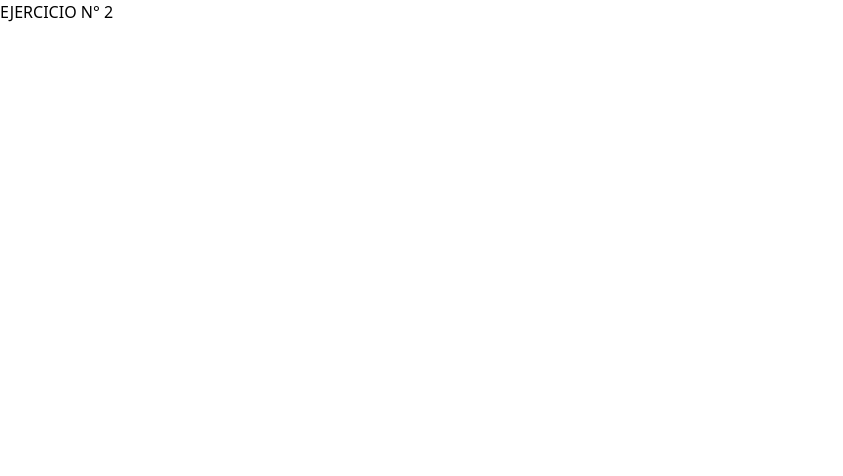
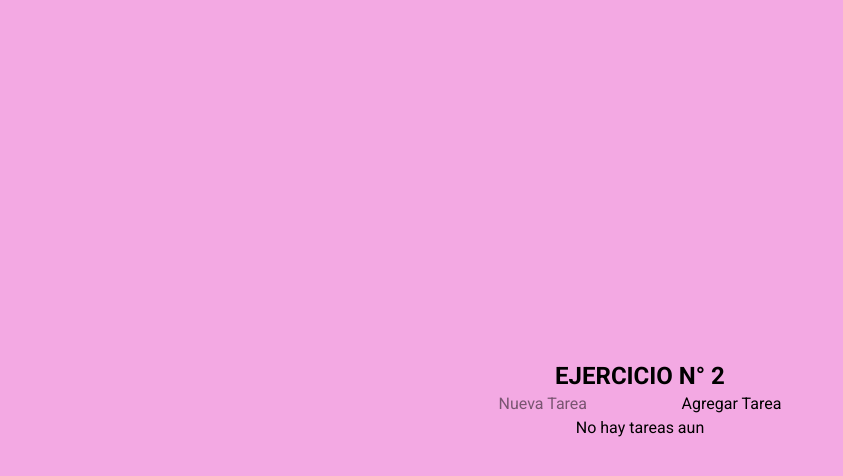
Before and after one commit to euge1982/practica-parcial, a Vue app: page / in a window 1280 px wide. Before the commit this address had no page. Shown: the top 476 px of the page, without its empty margins (0-843 px from the left). Built offline with nearby package versions, Linux system fonts and the light colour scheme.

Commit message:
Se agrega el ejercicio funcionando, faltan los estilos

```diff
--- a/index.html
+++ b/index.html
@@ -5,6 +5,7 @@
     <link rel="icon" href="/favicon.ico">
     <meta name="viewport" content="width=device-width, initial-scale=1.0">
     <script src="https://cdn.jsdelivr.net/npm/@tailwindcss/browser@4"></script>
+    <link rel="stylesheet" href="/src/assets/global.css">
     <title>Euge App</title>
   </head>
   <body>
--- a/src/App.vue
+++ b/src/App.vue
@@ -1,10 +1,21 @@
-<script setup lang="ts"></script>
+<script setup lang="ts">
+//importo el componente TareaS que voy a renderizar
+import TareaS from "./components/TareaS.vue";
+
+</script>
 
 <template>
-  <h1>EJERCICIO N° 2</h1>
-  <p>
+  <div class="text-center p-8">
+    <h1 class="text-2xl font-bold mb-20">
+        EJERCICIO N° 2
+    </h1>
+    <div class="mt-20">
+      <TareaS />
+    </div>
+  </div>
 
-  </p>
+
+
 </template>
 
 <style scoped></style>
--- /dev/null
+++ b/src/components/TareaS.vue
@@ -0,0 +1,32 @@
+<script setup lang="ts">
+import TareasItem from './TareasItem.vue';
+import { ref } from 'vue';
+
+const tareas = ref<string[]>([])
+
+const nuevaTarea = ref("")
+
+function agregarTarea(){
+  if (nuevaTarea.value !== ''){
+    tareas.value.push(nuevaTarea.value);
+    nuevaTarea.value = ''
+  }
+}
+
+</script>
+
+<template>
+  <div class="text-center p-8 mt-20">
+    <input type="text" id="tarea" v-model="nuevaTarea" placeholder="Nueva Tarea">
+    <button @click="agregarTarea">Agregar Tarea</button>
+    <p v-if="tareas.length === 0">No hay tareas aun</p>
+    <div v-else>
+
+      <li v-for="tarea in tareas" :key="tarea" class="mt-20">
+        <TareasItem :tarea="tarea"/>
+      </li>
+
+    </div>
+
+  </div>
+</template>
--- /dev/null
+++ b/src/components/TareasItem.vue
@@ -0,0 +1,13 @@
+<script setup lang="ts">
+defineProps<{tarea: string}>()
+
+</script>
+
+<template>
+<div>
+  {{ tarea }}
+</div>
+</template>
+
+<style scoped>
+</style>
```
Also changed, not shown: 1 other file (tests, documents, lock files or other folders).
